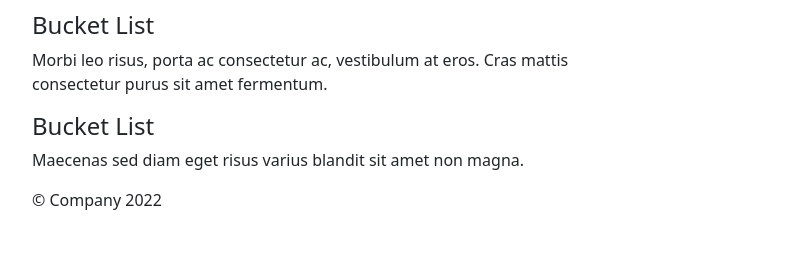
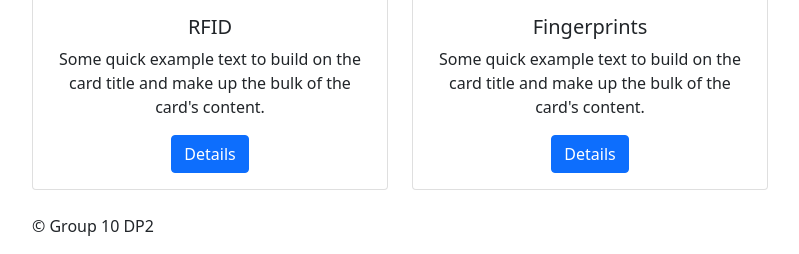
Before and after one commit to singularityRx0/DP2, a Flask app: page / in a window 1280 px wide. Shown: the part 811-1065 px from the top of the page, without its empty margins (50-849 px from the left). Before the commit the page ends 1021 px from the top, so only its background shows below. Run offline with Flask 2, Linux system fonts and the light colour scheme.

Commit message:
Update index.html

```diff
--- a/templates/index.html
+++ b/templates/index.html
@@ -43,72 +43,89 @@
 				</nav>
 
 			</header>
-			<div class="bg-light rounded-3 mb-4 p-5">
+			<div  class="bg-image p-5 text-center shadow-1-strong rounded mb-5 text-white"
+			style="background-image: url('https://mdbcdn.b-cdn.net/img/new/slides/003.webp');">
 				<div class="container-fluid text-center py-5">
 					<h1 class="fw-bold display-5">Bucket List App</h1>
-
 					<p>
-						<a class="btn btn-lg btn-success" href="signup" role="button"
-							>Sign up today</a
-						>
-
+						<a class="btn btn-lg btn-success" href="signup" role="button">Sign Up today</a>
 					</p>
 				</div>
 			</div>
 
 
-			<div class="row marketing">
+			<!-- <div class="row marketing">
 
 				<div class="col-lg-6">
 
-					<h4>Bucket List</h4>
+					<h4>RFID</h4>
 
 					<p>
 						Donec id elit non mi porta gravida at eget metus. Maecenas faucibus
 						mollis interdum.
 					</p>
 
-					<h4>Bucket List</h4>
+					<h4>Fingerprint</h4>
 
 					<p>
 						Morbi leo risus, porta ac consectetur ac, vestibulum at eros. Cras
 						mattis consectetur purus sit amet fermentum.
 					</p>
+			</div> -->
+			<section class="text-center">
+				<h4 class="mb-5"><strong>Our Product</strong></h4>
 
+				<div class="row">
 
-					<h4>Bucket List</h4>
+				  <div class="col-lg-4 col-md-6 mb-4">
+					<div class="card">
+					  <div class="bg-image hover-overlay ripple" data-mdb-ripple-color="light">
+						<img
+						  src="https://mdbootstrap.com/img/new/standard/nature/023.jpg"
+						  class="img-fluid"
+						/>
+						<a href="#!">
+						  <div class="mask" style="background-color: rgba(251, 251, 251, 0.15);"></div>
+						</a>
+					  </div>
+					  <div class="card-body">
+						<h5 class="card-title">RFID</h5>
+						<p class="card-text">
+						  Some quick example text to build on the card title and make up the bulk of the
+						  card's content.
+						</p>
+						<a href="#!" class="btn btn-primary">Details</a>
+					  </div>
+					</div>
+				  </div>
 
-					<p>Maecenas sed diam eget risus varius blandit sit amet non magna.</p>
-
-
-					<h4>Bucket List</h4>
-
-					<p>
-						Donec id elit non mi porta gravida at eget metus. Maecenas faucibus
-						mollis interdum.
-					</p>
-
-
-					<h4>Bucket List</h4>
-
-					<p>
-						Morbi leo risus, porta ac consectetur ac, vestibulum at eros. Cras
-						mattis consectetur purus sit amet fermentum.
-					</p>
-
-
-					<h4>Bucket List</h4>
-
-					<p>Maecenas sed diam eget risus varius blandit sit amet non magna.</p>
-
+				  <div class="col-lg-4 col-md-6 mb-4">
+					<div class="card">
+					  <div class="bg-image hover-overlay ripple" data-mdb-ripple-color="light">
+						<img
+						  src="https://mdbootstrap.com/img/new/standard/nature/111.jpg"
+						  class="img-fluid"
+						/>
+						<a href="#!">
+						  <div class="mask" style="background-color: rgba(251, 251, 251, 0.15);"></div>
+						</a>
+					  </div>
+					  <div class="card-body">
+						<h5 class="card-title">Fingerprints</h5>
+						<p class="card-text">
+						  Some quick example text to build on the card title and make up the bulk of the
+						  card's content.
+						</p>
+						<a href="#!" class="btn btn-primary">Details</a>
+					  </div>
+					</div>
+				  </div>
 				</div>
-
-			</div>
-
+			  </section>
 
 			<footer class="footer">
 
-				<p>&copy; Company 2022</p>
+				<p>&copy; Group 10 DP2</p>
 
 			</footer>
 
```
